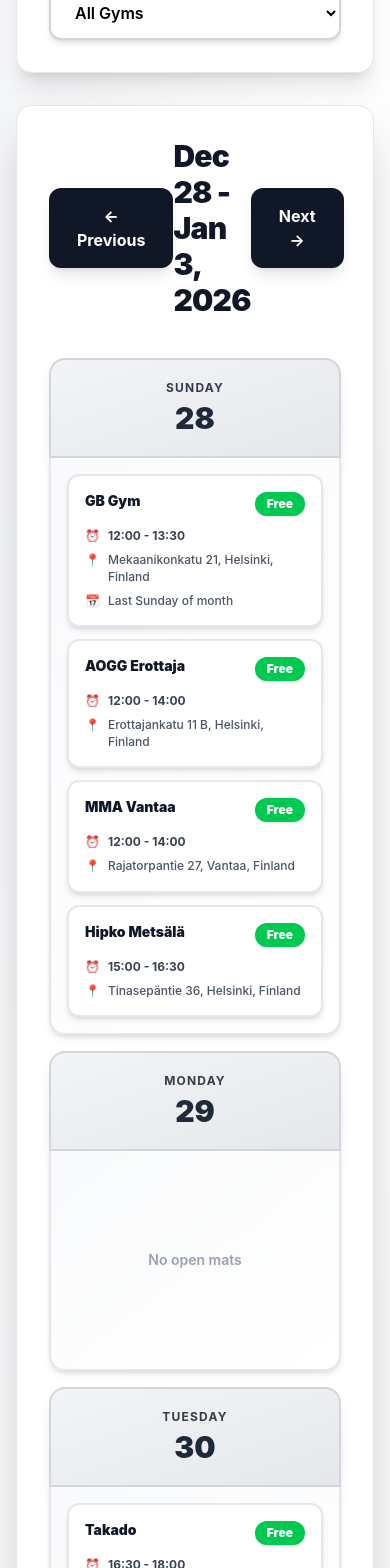
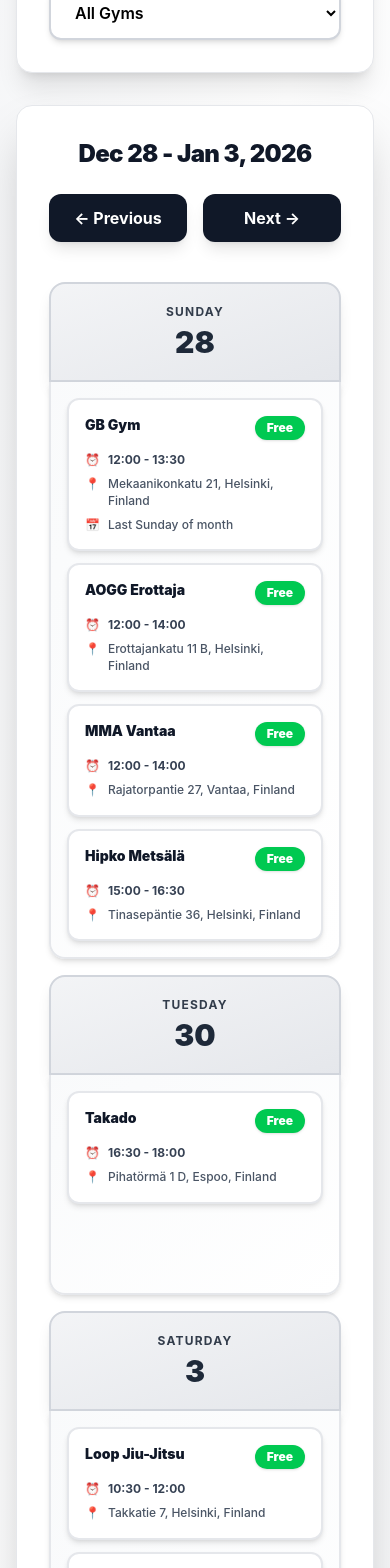
Before and after one commit to malmgrek/helsinki-open-mats, a React (Vite) app in the folder bjj-open-mats/: page / in a window 390 px wide. Shown: the part 820-2388 px from the top of the page. Built offline with nearby package versions, Linux system fonts and the light colour scheme.

Commit message:
Fix layouts

```diff
--- a/bjj-open-mats/src/components/WeekCalendar.tsx
+++ b/bjj-open-mats/src/components/WeekCalendar.tsx
@@ -133,22 +133,24 @@
 
   return (
     <div className="bg-white rounded-2xl shadow-2xl p-8 border border-gray-200">
-      <div className="flex items-center justify-between mb-10">
+      <div className="mb-10">
+        <h2 className="text-2xl md:text-3xl font-black text-gray-900 tracking-tight text-center mb-6">
+          {formatWeekRange(weekDates)}
+        </h2>
+        <div className="flex items-center justify-between gap-4">
           <button
             onClick={onPreviousWeek}
-          className="px-7 py-4 bg-gray-900 hover:bg-gray-800 rounded-xl font-bold text-white transition-all shadow-lg hover:shadow-xl hover:scale-105 active:scale-95"
+            className="flex-1 md:flex-none px-6 md:px-7 py-3 md:py-4 bg-gray-900 hover:bg-gray-800 rounded-xl font-bold text-white transition-all shadow-lg hover:shadow-xl hover:scale-105 active:scale-95 whitespace-nowrap"
           >
             ← Previous
           </button>
-        <h2 className="text-3xl font-black text-gray-900 tracking-tight">
-          {formatWeekRange(weekDates)}
-        </h2>
           <button
             onClick={onNextWeek}
-          className="px-7 py-4 bg-gray-900 hover:bg-gray-800 rounded-xl font-bold text-white transition-all shadow-lg hover:shadow-xl hover:scale-105 active:scale-95"
+            className="flex-1 md:flex-none px-6 md:px-7 py-3 md:py-4 bg-gray-900 hover:bg-gray-800 rounded-xl font-bold text-white transition-all shadow-lg hover:shadow-xl hover:scale-105 active:scale-95 whitespace-nowrap"
           >
             Next →
           </button>
+        </div>
       </div>
 
       <div className="grid grid-cols-1 sm:grid-cols-2 lg:grid-cols-7 gap-4">
@@ -156,9 +158,13 @@
           const daySessions = getSessionsForDay(index, date);
           const sessionGroups = groupOverlappingSessions(daySessions);
           const todayClass = isToday(date);
+          const hasSessions = sessionGroups.length > 0;
 
           return (
-            <div key={index} className="flex flex-col min-h-[320px]">
+            <div
+              key={index}
+              className={`flex flex-col min-h-[320px] ${!hasSessions ? 'hidden lg:flex' : ''}`}
+            >
               <div
                 className={`text-center p-5 rounded-t-2xl font-black shadow-lg transition-all ${
                   todayClass
@@ -172,7 +178,7 @@
                 <div className="text-3xl font-black">{date.getDate()}</div>
               </div>
               <div className="flex-1 bg-gradient-to-br from-gray-50 to-white rounded-b-2xl p-4 space-y-3 border-2 border-t-0 border-gray-200 shadow-md">
-                {sessionGroups.length > 0 ? (
+                {hasSessions ? (
                   sessionGroups.map((group, groupIdx) => (
                     <div key={groupIdx} className="space-y-3">
                       {group.map((session) => (
```
Lines whose indentation alone changed are shown as unchanged.
